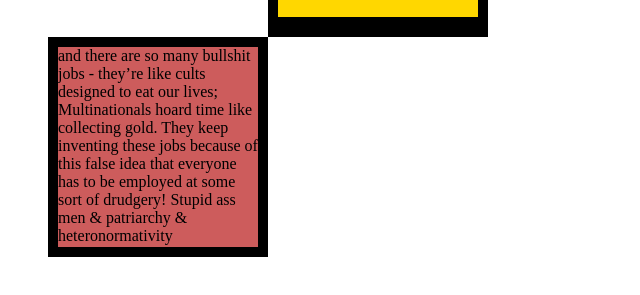
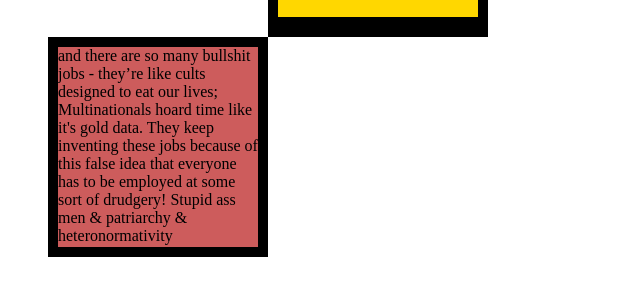
Before and after one commit to HotstuffRadio/bullshit-jobs, a plain HTML site: page index.html in a window 1280 px wide. Shown: the part 471-766 px from the top of the page, 0-640 px from the left. Drawn offline with Linux system fonts and the light colour scheme.

Commit message:
Update index.html

```diff
--- a/index.html
+++ b/index.html
@@ -38,12 +38,14 @@ p {
 
 </div>
 <div id="second">
-  <p>But you know what? I could still do a better job of running Greece than Mitsotakis and his nazi buddies, they have all the call centers of every wealthy country here paying us the pitiful minimum greek wage to do work that they have to pay 2 or 3 times the amount for in their own countries.</p>
+  <p>But you know what? I could still do a better job of running Greece than Mitsotakis and his nazi buddies,
+    they have all the call centers of every wealthy country here paying us the pitiful minimum greek wage
+    to do work that they have to pay 2 or 3 times the amount for in their own countries.</p>
 
 </div>
 <div id="third">
   <p>and there are so many bullshit jobs - they’re like cults designed to eat our lives; Multinationals hoard
-    time like collecting gold. They keep inventing these jobs because of this false idea that everyone has to be
+    time like it's gold data. They keep inventing these jobs because of this false idea that everyone has to be
     employed at some sort of drudgery! Stupid ass men & patriarchy & heteronormativity</p>
 
 
```
